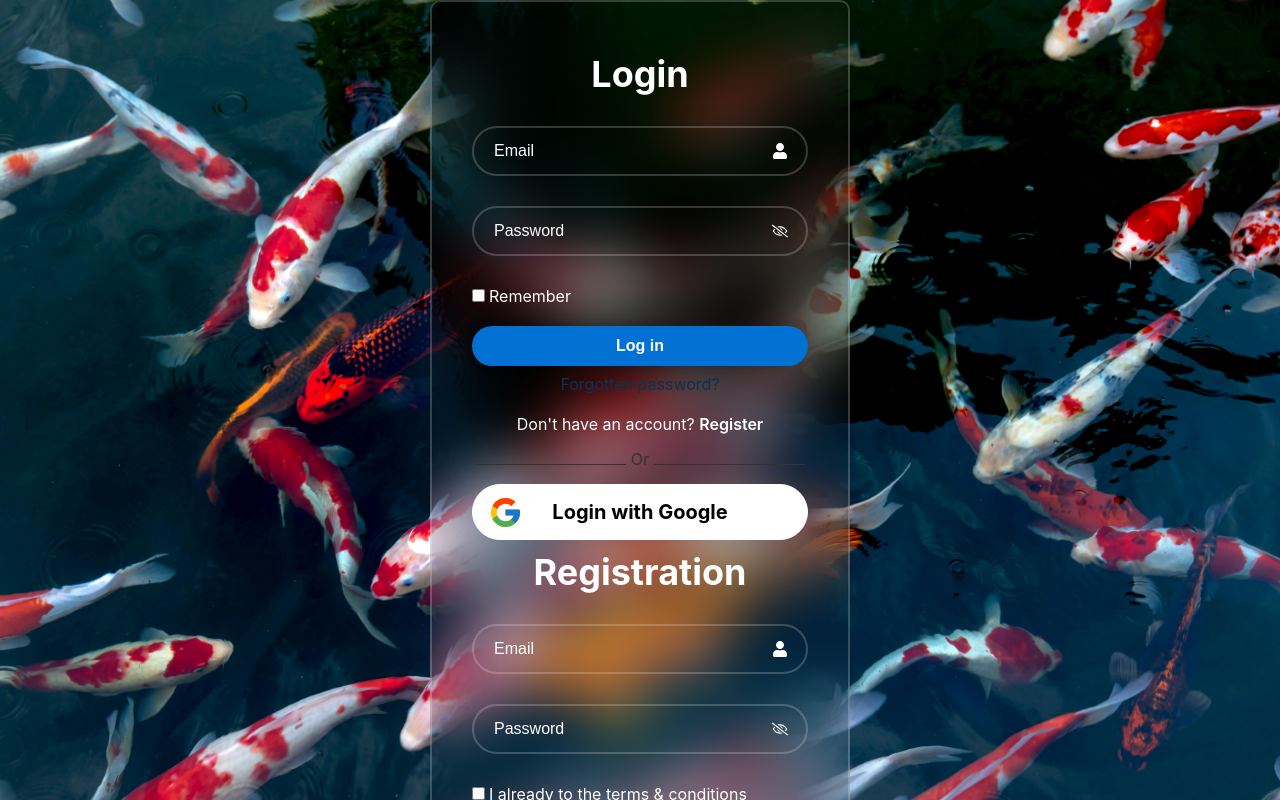
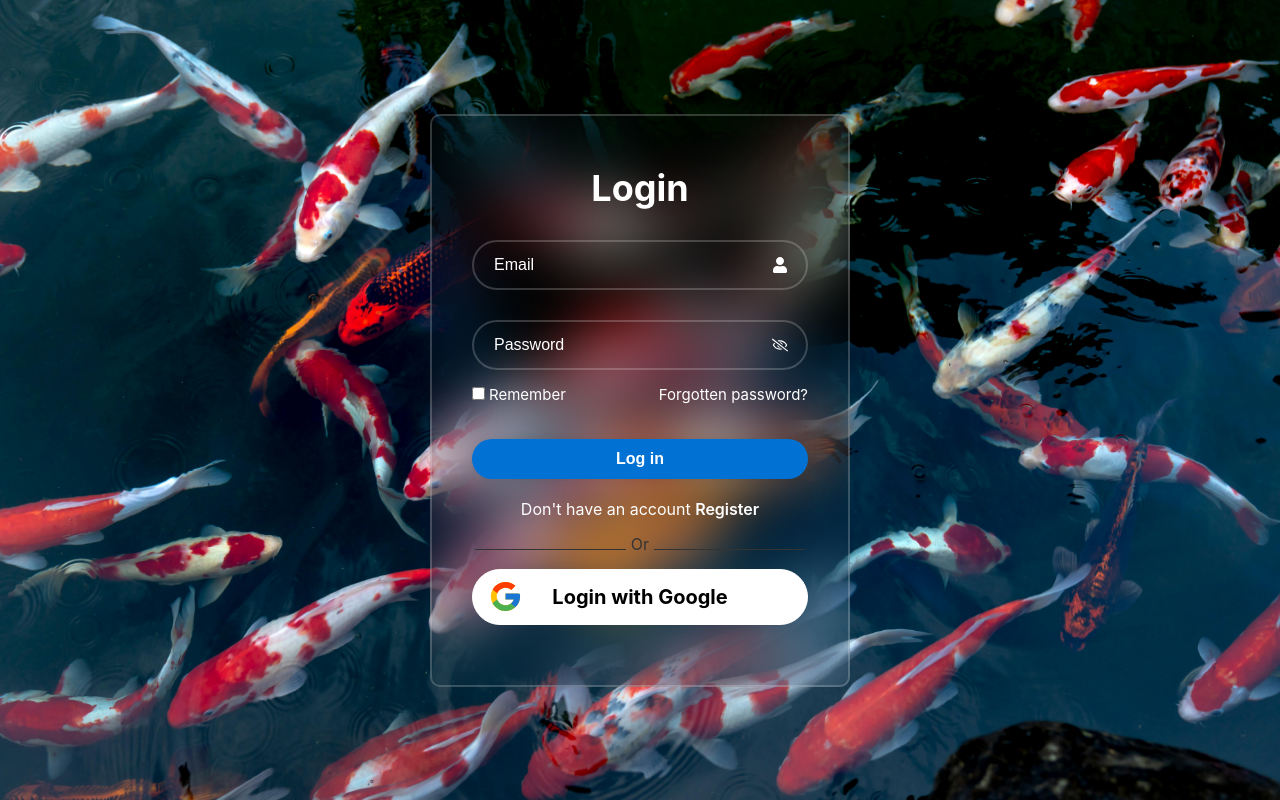
Before and after one commit to thiennlse/SWP_KoiCare_FE, a React (Create React App) app: page /Login in a window 1280 px wide. Shown: the top 800 px of the page. Built offline with nearby package versions, Linux system fonts and the light colour scheme.

Commit message:
update login/register branch

```diff
--- a/src/Pages/Login/Login.css
+++ b/src/Pages/Login/Login.css
@@ -1,4 +1,5 @@
 .wrapper {
+  position: relative;
   width: 420px;
   background-color: transparent;
   border: 2px solid rgba(255, 255, 255, 0.2);
@@ -7,14 +8,21 @@
   border-radius: 10px;
   padding: 50px 40px;
   text-align: center;
+  display: flex;
+  align-items: center;
+  transition: height 0.2s ease;
+  overflow: hidden;
 }
-
-.wrapper h1 {
+.form-box {
+  flex: 1;
+  width: 80%;
+}
+form h1 {
   font-size: 36px;
   text-align: center;
 }
 
-.wrapper .input-box {
+form .input-box {
   position: relative;
   width: 100%;
   height: 50px;
@@ -44,14 +52,25 @@
   transform: translateY(-50%);
 }
 
-.remember {
-  text-decoration: none;
-  text-align: left;
+form .remember-forgot {
+  display: flex;
+  justify-content: space-between;
+  font-size: 15px;
+  margin: -15px 0 15px;
 }
 
-.remember label input {
+.remember-forgot label input {
   accent-color: #fff;
   margin-right: 4px;
+}
+
+.remember-forgot a {
+  color: #fff;
+  text-decoration: none;
+}
+
+.remember-forgot a:hover {
+  text-decoration: underline;
 }
 
 .wrapper button {
@@ -73,6 +92,10 @@ a {
   text-decoration: none;
 }
 
+.wrapper.active {
+  height: 500px;
+}
+
 .wrapper .forgot {
   display: flex;
   justify-content: center;
@@ -85,6 +108,26 @@ a {
   font-size: 16px;
   text-align: center;
   margin: 20px 0 15px;
+}
+
+.wrapper .form-box.register {
+  transition: translate 0.18s ease;
+  translate: 0;
+}
+
+.wrapper.active .form-box.login {
+  transition: none;
+  translate: -400px;
+}
+
+.wrapper .form-box.register {
+  position: absolute;
+  translate: 400px;
+}
+
+.wrapper.active .form-box.register {
+  transition: translate 0.18s ease;
+  translate: 0;
 }
 
 .register-link p a {
@@ -124,14 +167,14 @@ a {
   font-size: 20px;
   font-weight: 700;
   color: #000000;
-  background-image: url(../image/google.svg);
+  background-image: url(../../Components/Assets/google.svg);
   background-repeat: no-repeat;
   background-size: 35px;
   background-position: 3px;
   background-position-x: 5%;
 }
 
-.active {
-  background-color: red;
-  color: #fff;
+button[disabled="disabled"],
+button:disabled {
+  cursor: not-allowed;
 }
--- a/src/Pages/Login/Login.jsx
+++ b/src/Pages/Login/Login.jsx
@@ -5,11 +5,24 @@ import { FaLock } from "react-icons/fa";
 import { FaRegEyeSlash } from "react-icons/fa";
 import { FaRegEye } from "react-icons/fa";
 const LoginForm = () => {
-  const [Email, setEmail] = useState("");
-  const [password, setPassword] = useState("");
+  const [loginEmail, setLoginEmail] = useState("");
+  const [loginPassword, setLoginPassword] = useState("");
+
+  const [registerEmail, setRegisterEmail] = useState("");
+  const [registerPassword, setRegisterPassword] = useState("");
+
+  const [action, setAction] = useState("");
+  const registerLink = () => {
+    setAction(" active");
+  };
+  const loginLink = () => {
+    setAction("");
+  };
+
+  const [isShowPassword, setIsShowPassword] = useState(false);
 
   return (
-    <div className="wrapper">
+    <div className={`wrapper${action}`}>
       <div className="form-box login">
         <form action="">
           <h1>Login</h1>
@@ -17,43 +30,57 @@ const LoginForm = () => {
             <input
               type="text"
               placeholder="Email"
-              value={Email}
-              onChange={(event) => setEmail(event.target.value)}
+              value={loginEmail}
+              onChange={(event) => setLoginEmail(event.target.value)}
             />
             <FaUser className="icon" />
           </div>
           <div className="input-box">
             <input
-              type="password"
+              type={isShowPassword === true ? "text" : "password"}
               placeholder="Password"
-              value={password}
-              onChange={(event) => setPassword(event.target.value)}
+              value={loginPassword}
+              onChange={(event) => setLoginPassword(event.target.value)}
             />
-            <FaRegEyeSlash className="icon" />
+
+            <span onClick={() => setIsShowPassword(!isShowPassword)}>
+              {isShowPassword ? (
+                <FaRegEye className="icon" /> // Show when password is visible
+              ) : (
+                <FaRegEyeSlash className="icon" /> // Show when password is hidden
+              )}
+            </span>
           </div>
-          <div className="remember">
+          <div className="remember-forgot">
             <label>
               <input type="checkbox"></input>Remember
             </label>
+            <a href="#">Forgotten password?</a>
           </div>
-
-          <button type="submit" className={Email && password ? "active " : ""}>
+          <button
+            type="submit"
+            className={loginEmail && loginPassword ? "active " : ""}
+            disabled={loginEmail && loginPassword ? false : true}
+          >
             Log in
           </button>
-
-          <a href="#" className="forgot">Forgotten password?</a>
-
           <div className="register-link">
             <p>
-              Don't have an account? <a href="#">Register</a>
+              Don't have an account{" "}
+              <a href="#" onClick={registerLink}>
+                Register
+              </a>
             </p>
           </div>
-
-          <span className="line left"></span><span className="center">Or</span><span className="line right"></span> <br/>
-
-          <a href="#" class="btn google">Login with Google</a>
+          <span className="line left"></span>
+          <span className="center">Or</span>
+          <span className="line right"></span> <br />
+          <a href="#" class="btn google">
+            Login with Google
+          </a>
         </form>
       </div>
+
       <div className="form-box register">
         <form action="">
           <h1>Registration</h1>
@@ -61,32 +88,45 @@ const LoginForm = () => {
             <input
               type="text"
               placeholder="Email"
-              value={Email}
-              onChange={(event) => setEmail(event.target.value)}
+              value={registerEmail}
+              onChange={(event) => setRegisterEmail(event.target.value)}
             />
             <FaUser className="icon" />
           </div>
           <div className="input-box">
             <input
-              type="password"
+              type={isShowPassword === true ? "text" : "password"}
               placeholder="Password"
-              value={password}
-              onChange={(event) => setPassword(event.target.value)}
+              value={registerPassword}
+              onChange={(event) => setRegisterPassword(event.target.value)}
             />
-            <FaRegEyeSlash className="icon" />
+
+            <span onClick={() => setIsShowPassword(!isShowPassword)}>
+              {isShowPassword ? (
+                <FaRegEye className="icon" /> // Show when password is visible
+              ) : (
+                <FaRegEyeSlash className="icon" /> // Show when password is hidden
+              )}
+            </span>
           </div>
-          <div className="remember">
+          <div className="remember-forgot">
             <label>
-              <input type="checkbox"></input>I already to the terms & conditions
+              <input type="checkbox"></input> I agree to the
+              <a href="#"> terms & conditions</a>
             </label>
           </div>
-          <button type="submit" className={Email && password ? "active " : ""}>
-            Login
+          <button
+            type="submit"
+            className={registerEmail && registerPassword ? "active " : ""}
+          >
+            Register
           </button>
-
           <div className="register-link">
             <p>
-              Already have an account? <a href="#">Login</a>
+              Already have an account?{" "}
+              <a href="#" onClick={loginLink}>
+                Login
+              </a>
             </p>
           </div>
         </form>
```
Also changed, not shown: src/Components/Assets/google.svg (added).
